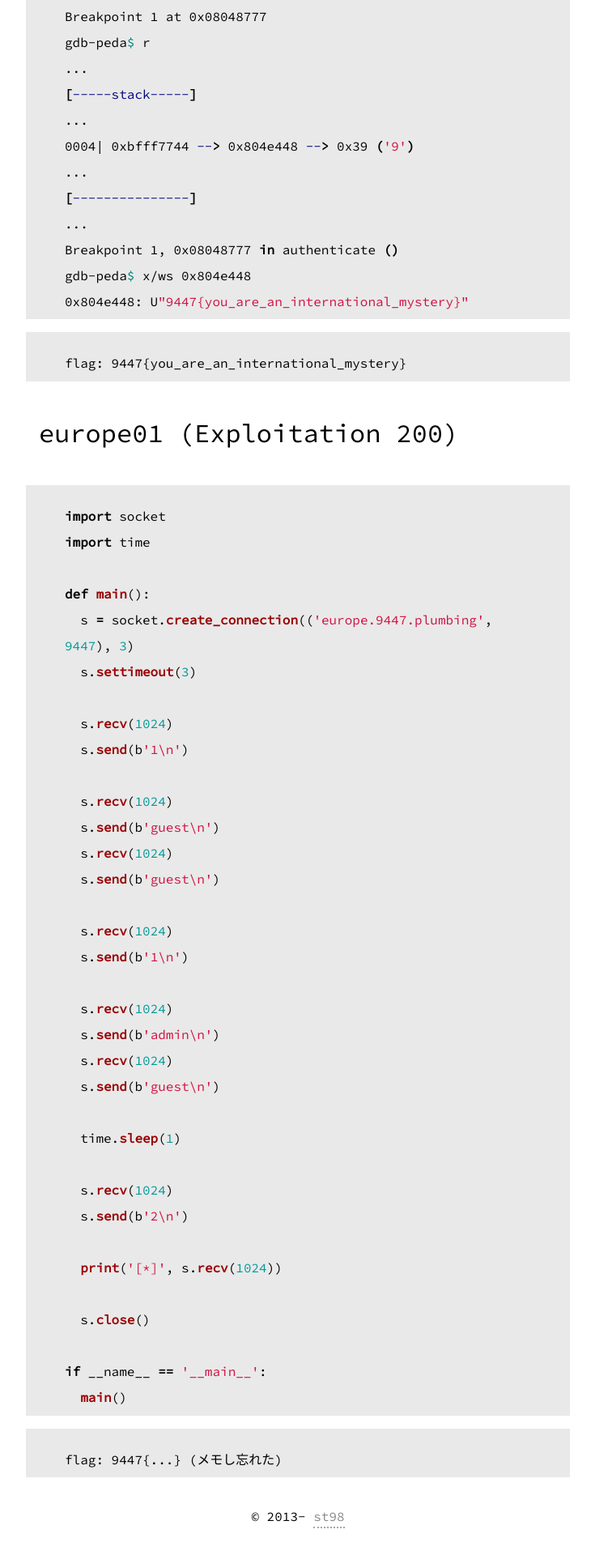
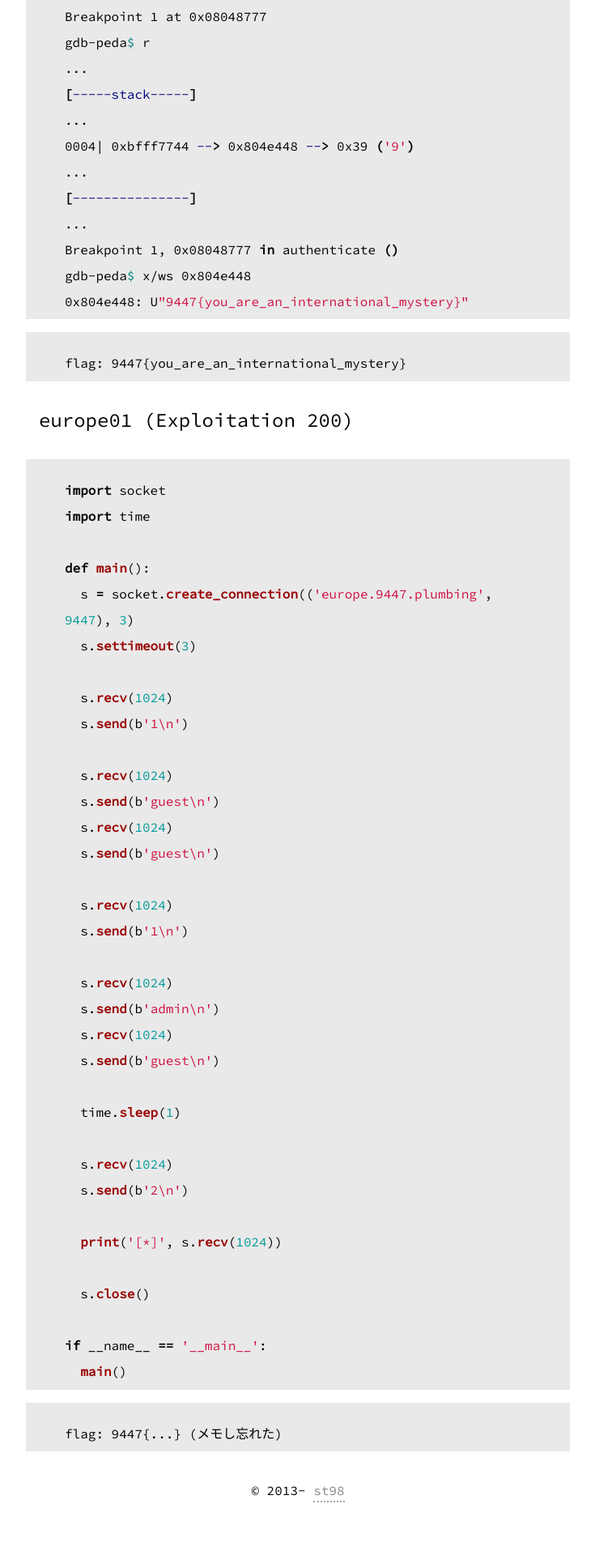
Before and after one commit to st98/diary, a Jekyll site: the page built from _posts/2014-12-01-9447.md, in a window 1280 px wide. Shown: the part 1793-3713 px from the top of the page at 81% size, without its empty margins (272-1007 px from the left). Built offline with Jekyll 4.4.1, drawn with Linux system fonts in a browser that asks for light colours; Markdown is read by kramdown in place of the engine named in the settings; after the commit the page ends 3681 px from its top, so only the background shows below that.

Commit message:
見出しのミスを修正

````diff
--- a/_posts/2014-12-01-9447.md
+++ b/_posts/2014-12-01-9447.md
@@ -63,7 +63,7 @@
 flag: 9447{you_are_an_international_mystery}
 ```
 
-# europe01 (Exploitation 200)
+## europe01 (Exploitation 200)
 ```python
 import socket
 import time
````
